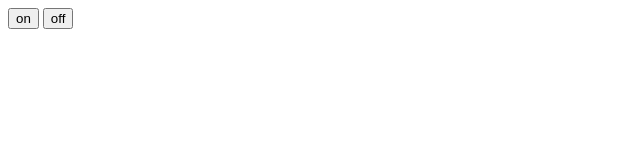
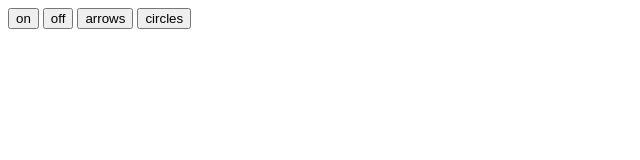
Before and after one commit to tejpatel0/SmartHelmet, a plain HTML site: page Pi/UI/index.html in a window 1280 px wide. Shown: the whole page, without its empty margins (0-640 px from the left). Drawn offline with nearby package versions, Linux system fonts and the light colour scheme.

Commit message:
Add more options to website.

```diff
--- a/Pi/UI/index.html
+++ b/Pi/UI/index.html
@@ -7,10 +7,41 @@
         <form>
             <input type="button" Value="on" onclick="turnOn()">
             <input type="button" value="off" onclick="turnOff()">
+            <input type="button" value="arrows" onclick="changeToArrows()">
+            <input type="button" value="circles" onclick="changeToCircles()">
         </form>
     </body>
 </html>
 <script>
+
+function changeToArrows(){
+    $.ajax({
+        url: 'http://raspberrypi.local:8000/api/displaySymbols/arrows',
+        type: "GET",
+        dataType: "json",
+        success: function (data) {
+            console.log(data);
+        },
+        error: function (error) {
+            console.log(`Error ${error}`);
+        }
+    });
+}
+
+function changeToCircles(){
+    $.ajax({
+        url: 'http://raspberrypi.local:8000/api/displaySymbols/circles',
+        type: "GET",
+        dataType: "json",
+        success: function (data) {
+            console.log(data);
+        },
+        error: function (error) {
+            console.log(`Error ${error}`);
+        }
+    });
+}
+
 function turnOn(){
     $.ajax({
         url: 'http://raspberrypi.local:8000/api/display/on',
```
Also changed, not shown: Pi/UI/application.js (+11 -0 lines). Lines whose indentation alone changed are shown as unchanged.
